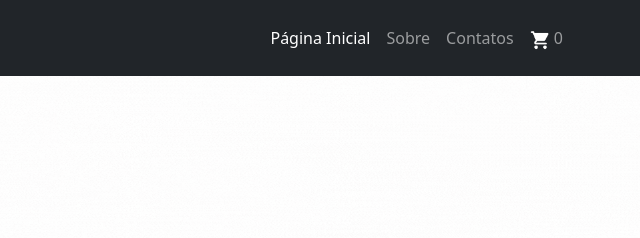
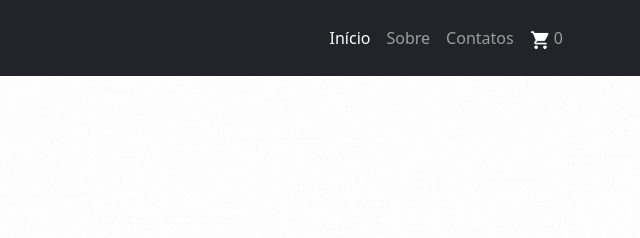
Before and after one commit to alice-farias/TCC-all-i-need, a plain HTML site: page index.html in a window 1280 px wide. Shown: the top 238 px of the page, 627-1267 px from the left. Drawn offline with nearby package versions, Linux system fonts and the light colour scheme; a script that the page names is missing.

Commit message:
Ignore, apenas uns testezinhos

```diff
--- a/index.html
+++ b/index.html
@@ -29,7 +29,7 @@
         <div class="collapse navbar-collapse justify-content-end" id="navbarNav">
           <ul class="navbar-nav">
             <li class="nav-item">
-              <a class="nav-link active" aria-current="page" href="index.html">Página Inicial</a>
+              <a class="nav-link active" aria-current="page" href="index.html">Início</a>
             </li>
             <li class="nav-item">
               <a class="nav-link" href="./HTML/sobre.html">Sobre</a>
```
